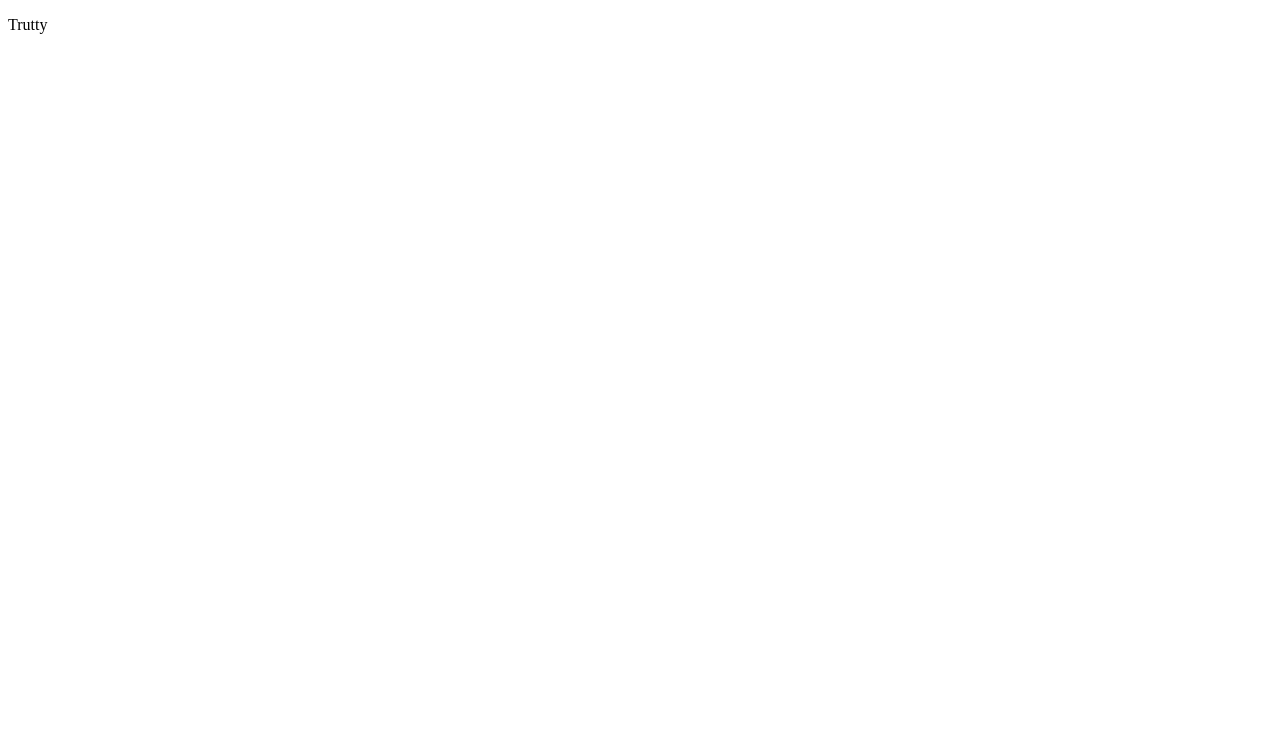
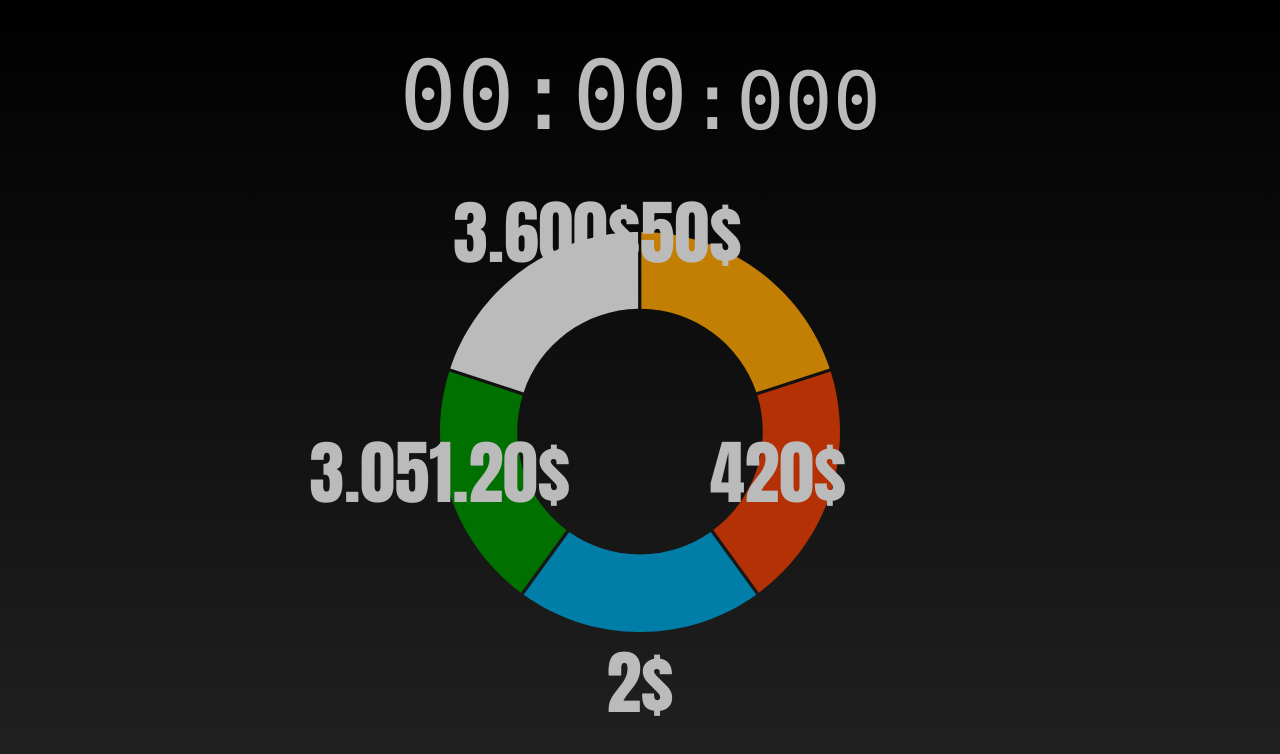
Before and after one commit to Edifice/board-game-score-display, a plain HTML site: page index.html in a window 1280 px wide. Drawn offline with Linux system fonts and the light colour scheme.

Commit message:
static layout

```diff
--- a/index.html
+++ b/index.html
@@ -3,8 +3,21 @@
     <head>
         <meta charset="utf-8">
         <title>Eredményjelző</title>
+        <link  rel="stylesheet" type="text/css" href="style.css"/>
     </head>
     <body>
-        <p>Trutty</p>
+        <p id="counter"><span>00:00</span><small>:000</small></p>
+        <svg version="1.1" id="graph" xmlns="http://www.w3.org/2000/svg" xmlns:xlink="http://www.w3.org/1999/xlink" x="0px" y="0px" viewBox="0 0 500 500" style="enable-background:new 0 0 500 500;" xml:space="preserve">
+            <path class="slice1" d="M395.5,200.3l91.7-29.8C454.1,71.8,361.2,0.6,251.6-0.1l0.1,96.1C318.5,96.7,375.1,140.2,395.5,200.3z"/>
+            <path class="slice2" d="M488.4,174.3l-91.7,29.8c4.4,14.3,6.8,29.6,6.8,45.4c0,50.4-24.3,95.1-61.8,123.1l56.9,78.3C460.1,405.4,500,332.3,500,249.9C500,223.6,495.9,198.2,488.4,174.3z"/>
+            <path class="slice3" d="M250,403c-33,0-63.5-10.4-88.5-28.1l-56.9,78.4c41,29.3,91.2,46.6,145.4,46.6c54.2,0,104.4-17.3,145.4-46.6L338.4,375C313.4,392.6,282.9,403,250,403z"/>
+            <path class="slice4" d="M96.5,249.5c0-15.7,2.4-30.9,6.8-45.2l-91.7-29.8C4.1,198.3,0,223.6,0,249.9c0,82.4,39.9,155.5,101.3,201l56.9-78.4C120.8,344.6,96.5,299.9,96.5,249.5z"/>
+            <path class="slice5" d="M247.7,96l-0.1-96.1C138.2,1,45.7,72.2,12.8,170.7l91.7,29.8C124.7,140.4,181.1,97,247.7,96z"/>
+        </svg>
+        <div class="score1">50$</div>
+        <div class="score2">420$</div>
+        <div class="score3">2$</div>
+        <div class="score4">3.051.20$</div>
+        <div class="score5">3.600$</div>
     </body>
 </html>
--- /dev/null
+++ b/style.css
@@ -0,0 +1,76 @@
+html, body{
+    height: 100%;
+    margin: 0;
+    overflow: hidden;
+}
+
+body{
+    background: #222;
+    background: linear-gradient(#000, #222);
+    color: #bbb;
+}
+
+#counter{
+    font-family: "Lucida Console", Monaco, monospace;
+    font-size: 6em;
+    margin: 40px 0;
+    text-align: center;
+}
+
+svg{
+    width: 400px;
+    margin: 80px auto;
+    display: block
+}
+
+.slice1{
+    fill: #C37F03;
+}
+.slice2{
+    fill: #B33104;
+}
+.slice3{
+    fill: #017EA7;
+}
+.slice4{
+    fill: #007100;
+}
+.slice5{
+    fill: #bbb;
+}
+
+.score1,
+.score2,
+.score3,
+.score4,
+.score5 {
+    position: absolute;
+    font-size: 70px;
+    font-family: Impact, Charcoal, sans-serif;
+}
+
+.score1 {
+    left: 640px;
+    top: 180px;
+}
+
+.score2 {
+    left: 710px;
+    top: 420px;
+}
+
+.score3 {
+    top: 630px;
+    width: 100%;
+    text-align: center;
+}
+
+.score4 {
+    right: 710px;
+    top: 420px;
+}
+
+.score5 {
+    right: 640px;
+    top: 180px;
+}
```
Also changed, not shown: favicon.ico (added), 1 other file.
